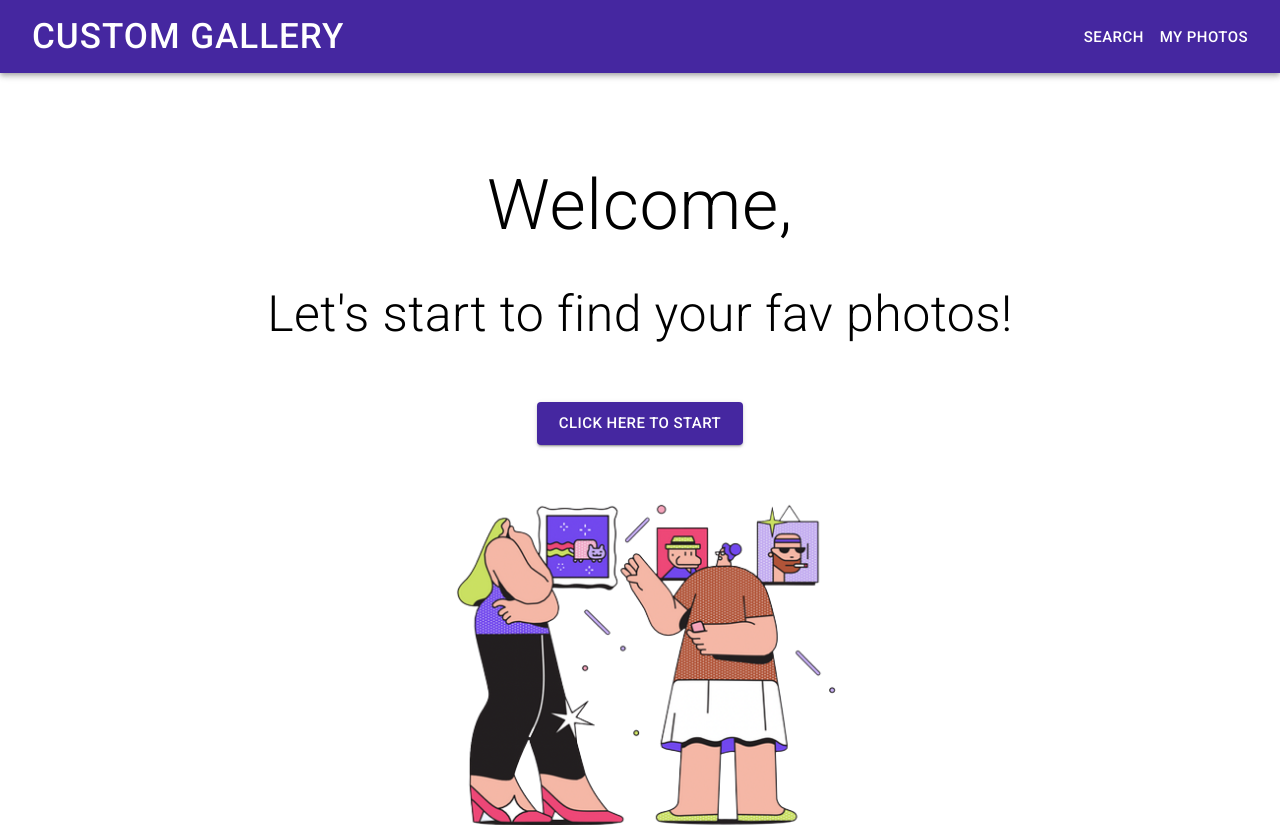
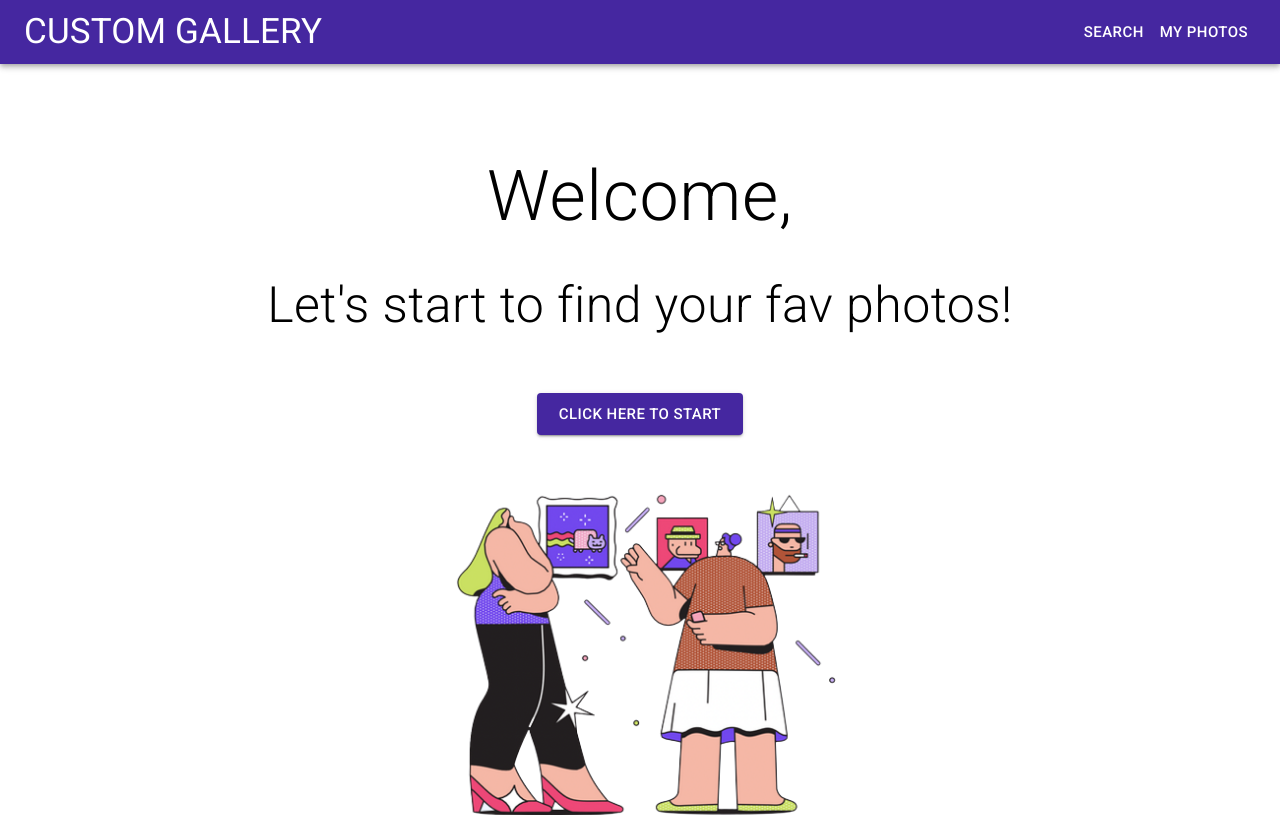
Before and after one commit to belenjn/custom_gallery, a React (Create React App) app: page / in a window 1280 px wide. Built offline with nearby package versions, Linux system fonts and the light colour scheme.

Commit message:
delete button

```diff
--- a/src/navbar/NavBar.js
+++ b/src/navbar/NavBar.js
@@ -14,7 +14,7 @@ export const NavBar = () => {
           }}
         >
           <Typography>
-            <Button
+            <Box
               sx={{
                 textDecoration: "none",
                 fontSize: {
@@ -30,7 +30,7 @@ export const NavBar = () => {
               href="/custom_gallery"
             >
               CUSTOM GALLERY
-            </Button>
+            </Box>
           </Typography>
           <Typography>
             <Button
```
